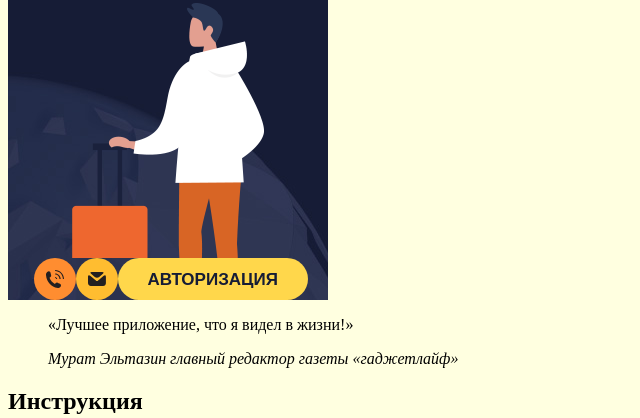
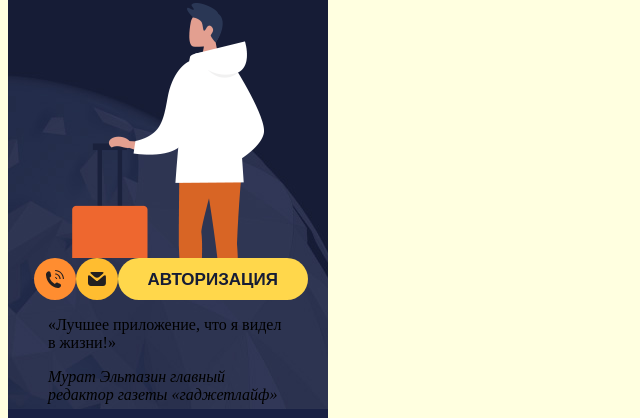
Before and after one commit to xflatiboy/1063087-pognali-18, a plain HTML site: page source/index.html in a window 1280 px wide. Shown: the part 168-586 px from the top of the page, without its empty margins (0-640 px from the left). Drawn offline with nearby package versions, Linux system fonts and the light colour scheme; files that its build step writes are made by us from their sources.

Commit message:
Попробовал исправить ошибки для тревеса

```diff
--- a/source/index.html
+++ b/source/index.html
@@ -39,9 +39,7 @@
         <button class='button button--orange' type='button'><img src='img/topmenu-mail.svg' width='18' height='18' alt='напишите нам'></button>
         <button class='button button--yellow button--text' type='button'>авторизация</button>
       </div>
-    </header>
-    <main class='page-main'>
-      <section class='reviews'>
+      <section class='header__reviews'>
         <blockquote class='reviews-block'>
           <p class='reviews-block__text'>
             «Лучшее приложение,
@@ -87,6 +85,8 @@
           </li>
         </ul>
       </section>
+    </header>
+    <main class='page-main'>
       <section class='about-service'>
         <h2 class='h2-for-blocks'>О сервисе</h2>
         <p class='about-service__text description'>
--- a/source/less/header.less
+++ b/source/less/header.less
@@ -1,130 +1,93 @@
 .header {
+  display: block;
   width: 320px;
-
   background-image: url("../img/globe-back-mobile@1x.jpg");
   background-repeat: no-repeat;
-
+  background-color: #192144;
   &__logo {
     display: flex;
     justify-content: space-between;
-
     .logo {
       margin: 10px 0 0 10px;
     }
-
     .header__menu {
       margin: 10px 10px 0 0;
     }
   }
-
   &__slogan {
-
     padding: 0;
     margin: 20px auto 0;
-
     display: flex;
     width: 234px;
     height: 114px;
     font-size: 28px;
-
     color: #ffffff;
     text-align: center;
-
-
-
   }
-
   &__img {
     margin: 0 auto;
-
     width: 192px;
     height: 255px;
   }
-
   &__buttons {
     margin: 0 auto;
-
     display: flex;
     justify-content: space-between;
     width: 269px;
   }
 }
-
 .button {
   padding: 12px;
-
   height: 42px;
-
   border: none;
   border-radius: 22px
 }
-
 .button--mango {
   background-color: #ff8d30;
 }
-
 .button--orange {
   background-color: #ffbd30;
 }
-
 .button--yellow {
   background-color: #ffd74b;
 }
-
 .button--text {
+  padding-left: 30px;
+  padding-right: 30px;
+  font-size: 17px;
+  font-weight: bold;
+  text-transform: uppercase;
   text-align: center;
   vertical-align: middle;
-  font-size: 17px;
-  font-weight: bold;
   color: #161c35;
-  padding-left: 30px;
-  padding-right: 30px;
-  text-transform: uppercase;
 }
-
 .burger {
   /* Позиционирование */
-
   /* Блочная модель */
   display: inline-block;
   width: 25px;
   height: 11px;
   /* Типографика */
-
   /* Оформление */
   background: 0;
   border: none;
   fill: white;
   cursor: pointer;
   /* Анимация */
-
   /* Разное */
-
 }
-
 .menu {
   /* Позиционирование */
-
   /* Блочная модель */
   display: none;
   /* Типографика */
-
   /* Оформление */
-
   /* Анимация */
-
   /* Разное */
 }
-
-
   /* Позиционирование */
-
   /* Блочная модель */
-
   /* Типографика */
-
   /* Оформление */
-
   /* Анимация */
-
   /* Разное */
```
Also changed, not shown: source/less/content.less (deleted).
